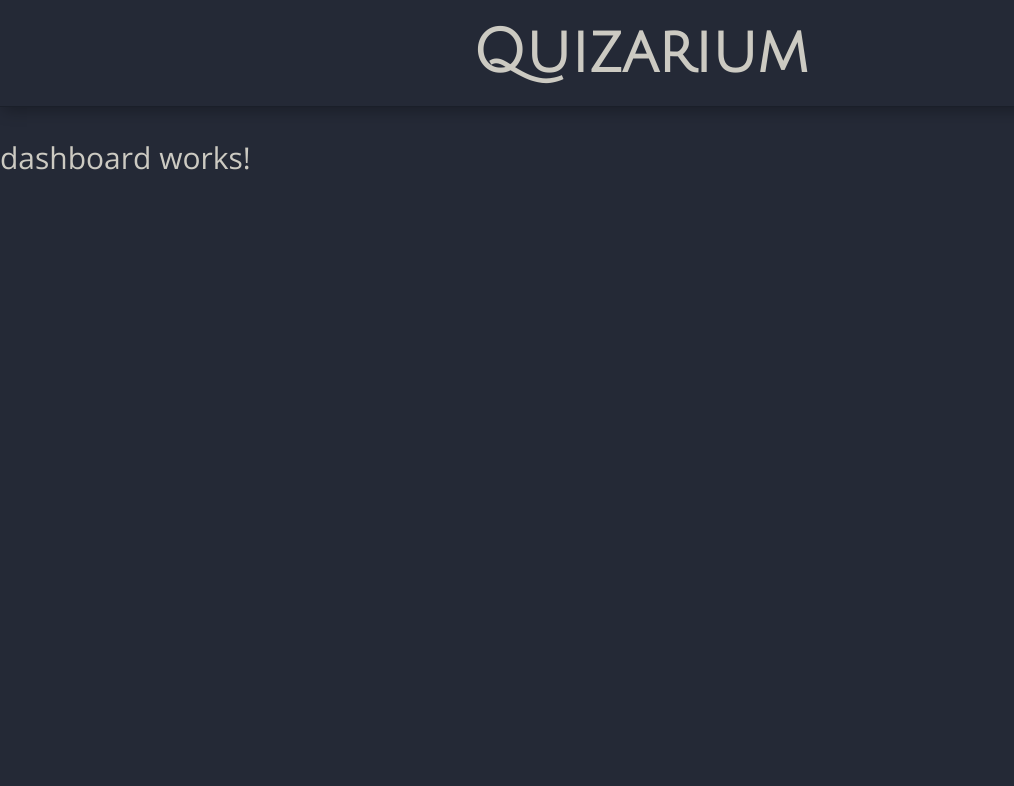
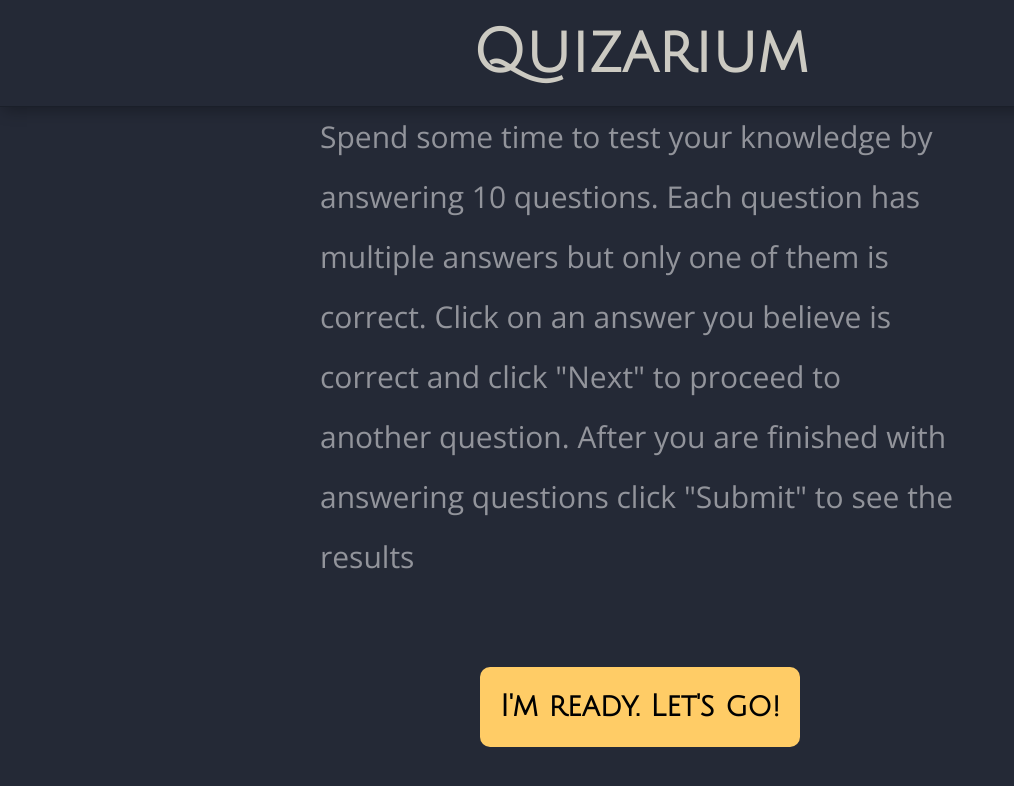
Before and after one commit to ramunsk/quizarium, an Angular app: page / in a window 1280 px wide. Shown: the top 786 px of the page, without its empty margins (0-1014 px from the left). Built offline with nearby package versions, Linux system fonts and the light colour scheme.

Commit message:
Dashboard improvements

```diff
--- a/src/app/components/dashboard/dashboard.component.html
+++ b/src/app/components/dashboard/dashboard.component.html
@@ -1 +1,8 @@
-<p>dashboard works!</p>
+<div>
+    Spend some time to test your knowledge by answering 10 questions. Each question has multiple answers but only one of
+    them is correct. Click on an answer you believe is correct and click "Next" to proceed to another question. After
+    you are finished with answering questions click "Submit" to see the results
+</div>
+<div>
+    <button type="button" (click)="startQuiz()">I'm ready. Let's go!</button>
+</div>
--- a/src/app/components/dashboard/dashboard.component.scss
+++ b/src/app/components/dashboard/dashboard.component.scss
@@ -0,0 +1,26 @@
+:host {
+    display: grid;
+    grid-template-rows: 2fr 1fr;
+    align-items: center;
+    justify-items: center;
+    width: 50%;
+    margin: 0 auto;
+    line-height: 2em;
+    color: #92949b;
+}
+
+button {
+    font: inherit;
+    background: #ffcc66;
+    border-radius: 1rem;
+    font-family: var(--title-font);
+    font-weight: bold;
+    padding: 1rem 2rem;
+    border: none;
+    cursor: pointer;
+
+    &:hover {
+        background: #e09c1d;
+        color: white;
+    }
+}
--- a/src/app/components/dashboard/dashboard.component.ts
+++ b/src/app/components/dashboard/dashboard.component.ts
@@ -1,12 +1,14 @@
 import { Component } from '@angular/core';
 
 @Component({
-  selector: 'qz-dashboard',
-  standalone: true,
-  imports: [],
-  templateUrl: './dashboard.component.html',
-  styleUrl: './dashboard.component.scss'
+    selector: 'qz-dashboard',
+    standalone: true,
+    imports: [],
+    templateUrl: './dashboard.component.html',
+    styleUrl: './dashboard.component.scss',
 })
 export class DashboardComponent {
-
+    startQuiz(): void {
+        console.log("Let's go!");
+    }
 }
```
